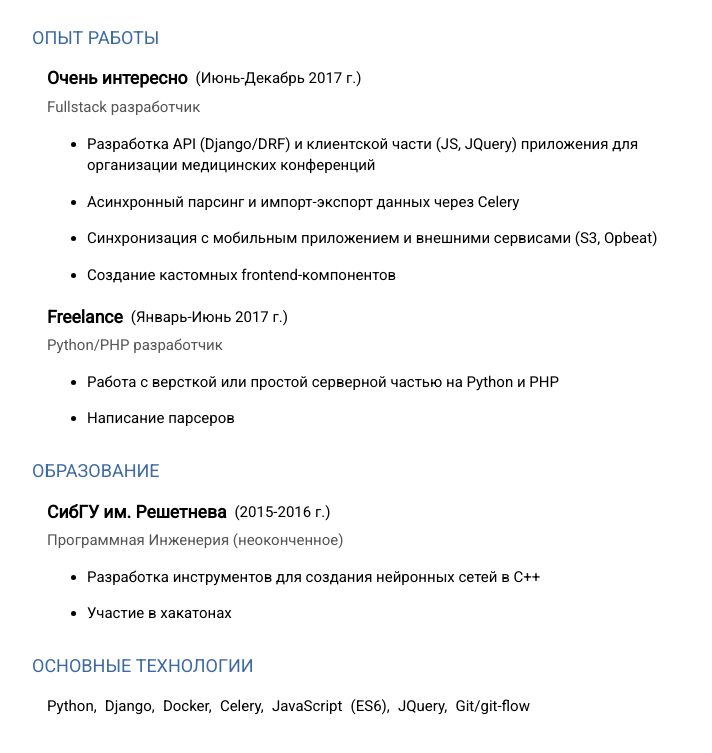
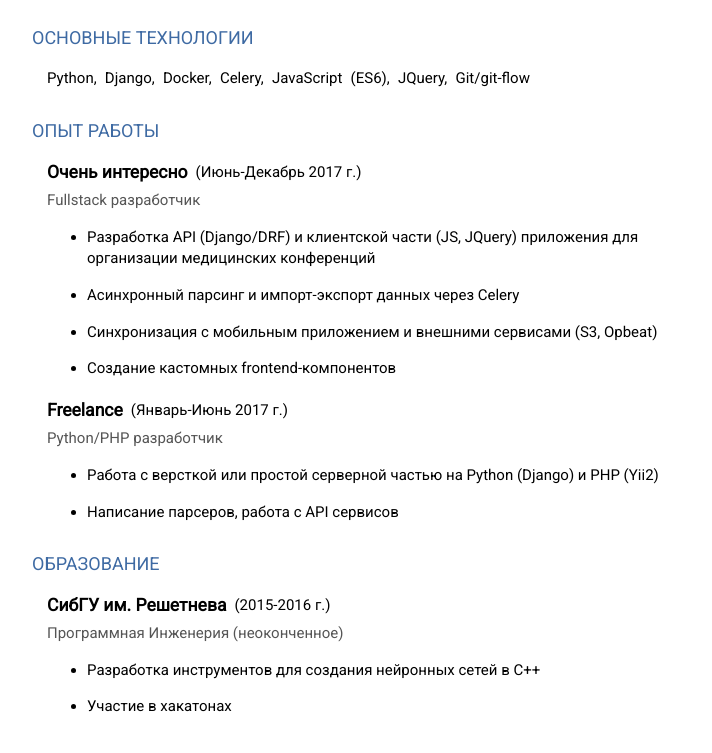
Before and after one commit to ruthus18/cv-ptyhon, a plain HTML site: page index.html in a window 1280 px wide. Shown: the part 177-930 px from the top of the page, without its empty margins (283-995 px from the left). Drawn offline with Linux system fonts and the light colour scheme.

Commit message:
Update resume info, add link to web page in .pdf

```diff
--- a/index.html
+++ b/index.html
@@ -37,9 +37,17 @@
         <li class=" pdf-link">
           <i class="fa fa-file-text"></i>
           <a href="https://github.com/ruthus18/cv-python/raw/master/Python%20Developer%20Resume.pdf">PDF версия</a>
+          <!--<a href="https://ruthus18.github.io/cv-python/">Ссылка на резюме</a>-->
         </li>
       </ul>
       <div class="clr"></div>
+    </div>
+
+    <div class="body-block">
+      <h3 class="info-title">Основные технологии</h3>
+      <div class="info-block">
+        <p class="techs">Python, Django, Docker, Celery, JavaScript (ES6), JQuery, Git/git-flow</p>
+      </div>
     </div>
 
     <div class="body-block">
@@ -70,8 +78,8 @@
           <p class="date">Python/PHP разработчик</p>
 
           <ul>
-            <li><p>Работа с версткой или простой серверной частью на Python и PHP</p></li>
-            <li><p>Написание парсеров</p></li>
+            <li><p>Работа с версткой или простой серверной частью на Python (Django) и PHP (Yii2)</p></li>
+            <li><p>Написание парсеров, работа с API сервисов</p></li>
           </ul>
         </div>
     </div>
@@ -92,13 +100,6 @@
         </ul>
       </div>
     </div>
-
-    <div class="body-block">
-      <h3 class="info-title">Основные технологии</h3>
-      <div class="info-block">
-        <p class="techs">Python, Django, Docker, Celery, JavaScript (ES6), JQuery, Git/git-flow</p>
-      </div>
-    </div>
   </div>
 </body>
 </html>
```
Also changed, not shown: 1 other file.
